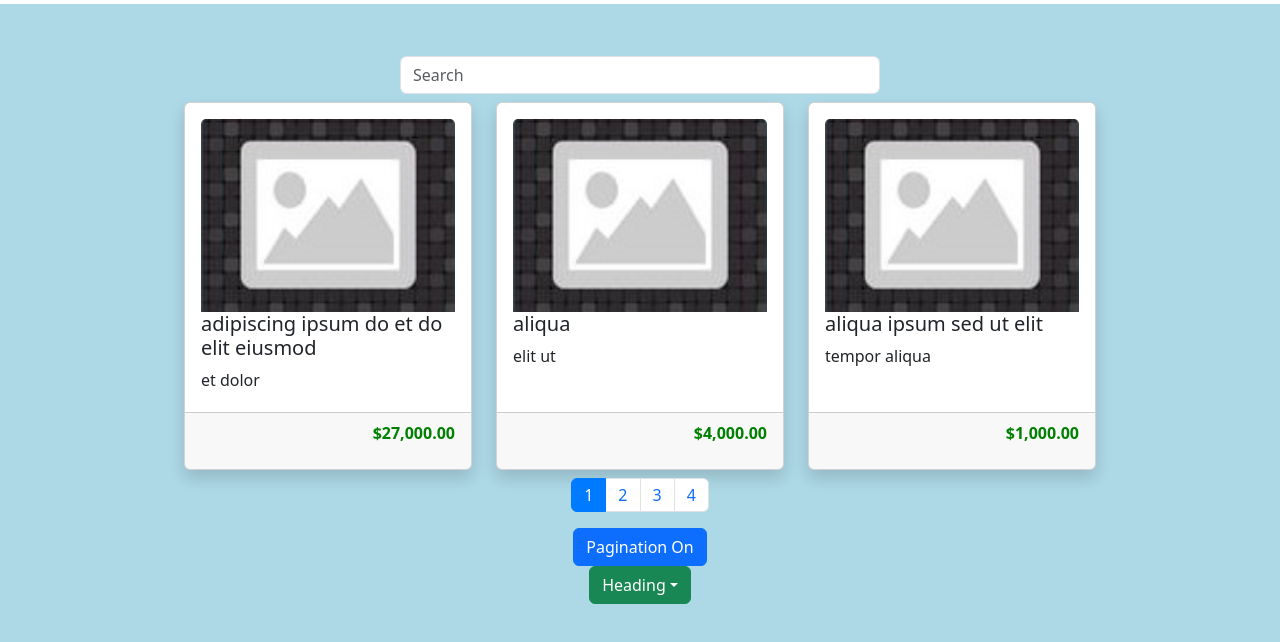
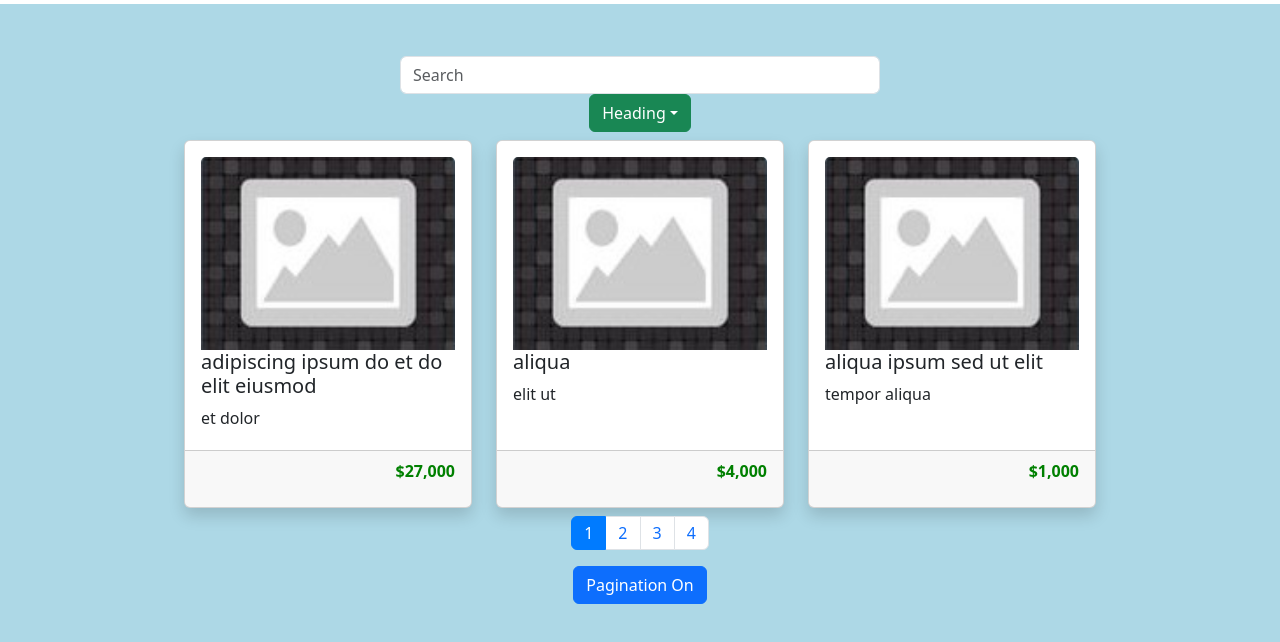
Before and after one commit to davidkenesaw/coxUI, a React (Create React App) app: page / in a window 1280 px wide. Shown: the top 642 px of the page. Built offline with nearby package versions, Linux system fonts and the light colour scheme.

Commit message:
new price

```diff
--- a/src/App.css
+++ b/src/App.css
@@ -2,3 +2,7 @@
     background-color: lightblue;
     min-height: 100vh;
 }
+
+body{
+    background-color: lightblue;
+}
--- a/src/App.js
+++ b/src/App.js
@@ -125,6 +125,10 @@ function App() {
         <div class="text-center mx-auto mt-1 pt-5" style={{width: "480px"}}>
           <SearchBar func={getInput}/>
         </div>
+        <div className="d-flex align-items-center justify-content-center">
+          <DropDownButton func={getDropdown}/>
+
+        </div>
         <Container class="gap-3">
           <Row className="justify-content-md-center">
             {array}
@@ -132,18 +136,13 @@ function App() {
         </Container>
         <div className="d-flex align-items-center justify-content-center">
           <RenderPagination func={getPage} perPage={number_per_page}data={data}/>
-
         </div>
-
         <div className="d-flex align-items-center justify-content-center">
           <Toggle func={getToggle}/>
 
         </div>
 
-        <div className="d-flex align-items-center justify-content-center">
-          <DropDownButton func={getDropdown}/>
 
-        </div>
 
       </header>
     </div>
--- a/src/CardComp/CardComp.jsx
+++ b/src/CardComp/CardComp.js
@@ -25,7 +25,11 @@ function CardComp(props){
 
       <Card.Footer className="text-right">
         <Card.Text style={{color:"green"}}class='ml-auto fw-bold'>
-          {CURRENCY_FORMATTER.format(props.Price)}
+          {props.Price.toLocaleString("en-US",{
+            style:"currency",
+            currency:"USD",
+            maximumFractionDigits:"0"
+          })}
         </Card.Text>
       </Card.Footer>
     </Card>
```
Also changed, not shown: src/RenderPagination/RenderPagination.js (renamed from src/RenderPagination/RenderPagination.jsx), src/SearchBar/SearchBar.js (renamed from src/SearchBar/SearchBar.jsx), src/SizeHook/SizeHook.js (renamed from src/SizeHook/SizeHook.jsx), src/Toggle/Toggle.js (renamed from src/Toggle/Toggle.jsx).
